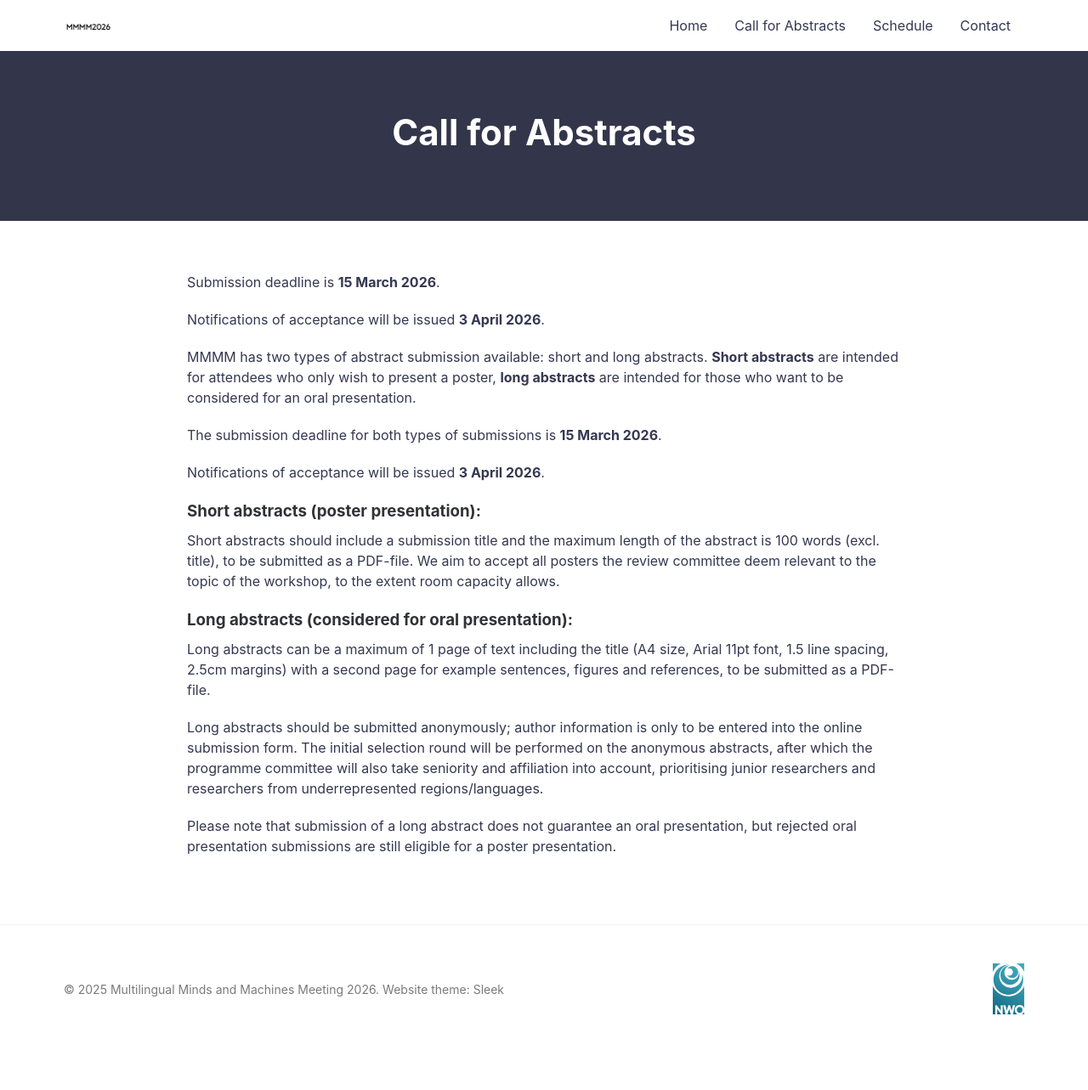
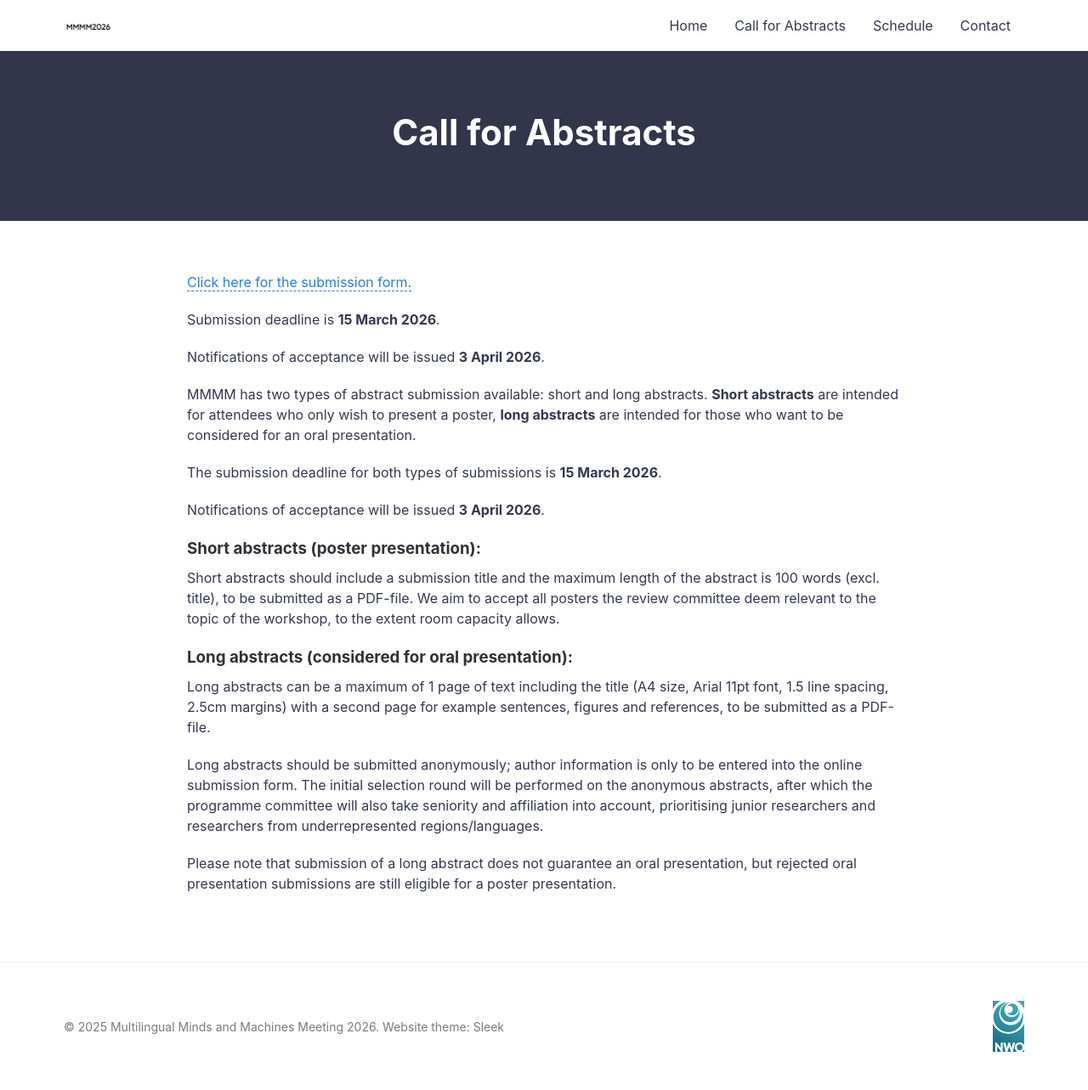
Before and after one commit to mmmm2026/mmmm2026.github.io, a Jekyll site: the page built from abstracts.md, in a window 1280 px wide. Shown: the whole page at 85% size. Built offline with Jekyll 4.4.1, drawn with Linux system fonts in a browser that asks for light colours; before the commit the page ends 1239 px from its top, so only the background shows below that.

Commit message:
Update abstracts.md
added submission link

```diff
--- a/abstracts.md
+++ b/abstracts.md
@@ -3,6 +3,8 @@ layout: page
 title: Call for Abstracts
 permalink: /abstracts/
 ---
+
+[Click here for the submission form.](https://radboudletteren.eu.qualtrics.com/jfe/form/SV_0Gs6oHy0j4fl1B4)
 
 Submission deadline is **15 March 2026**.
 
```
